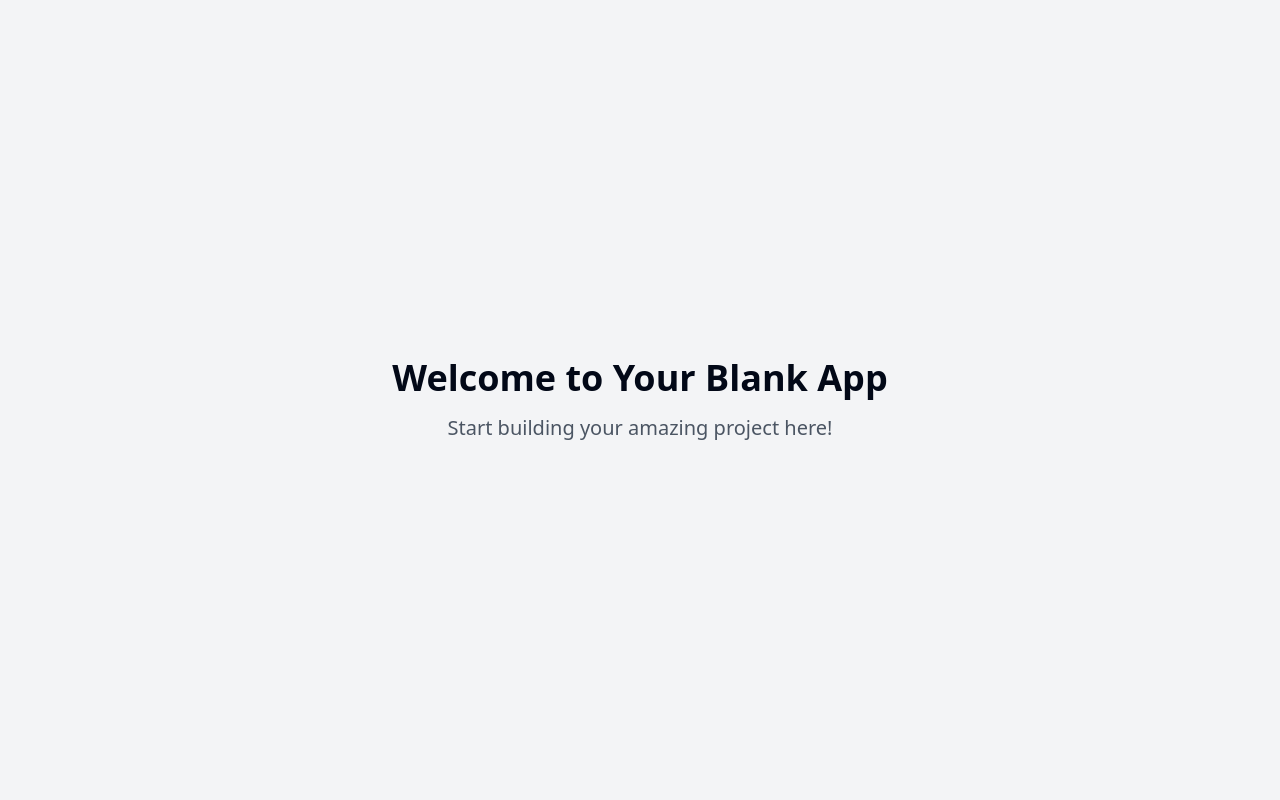
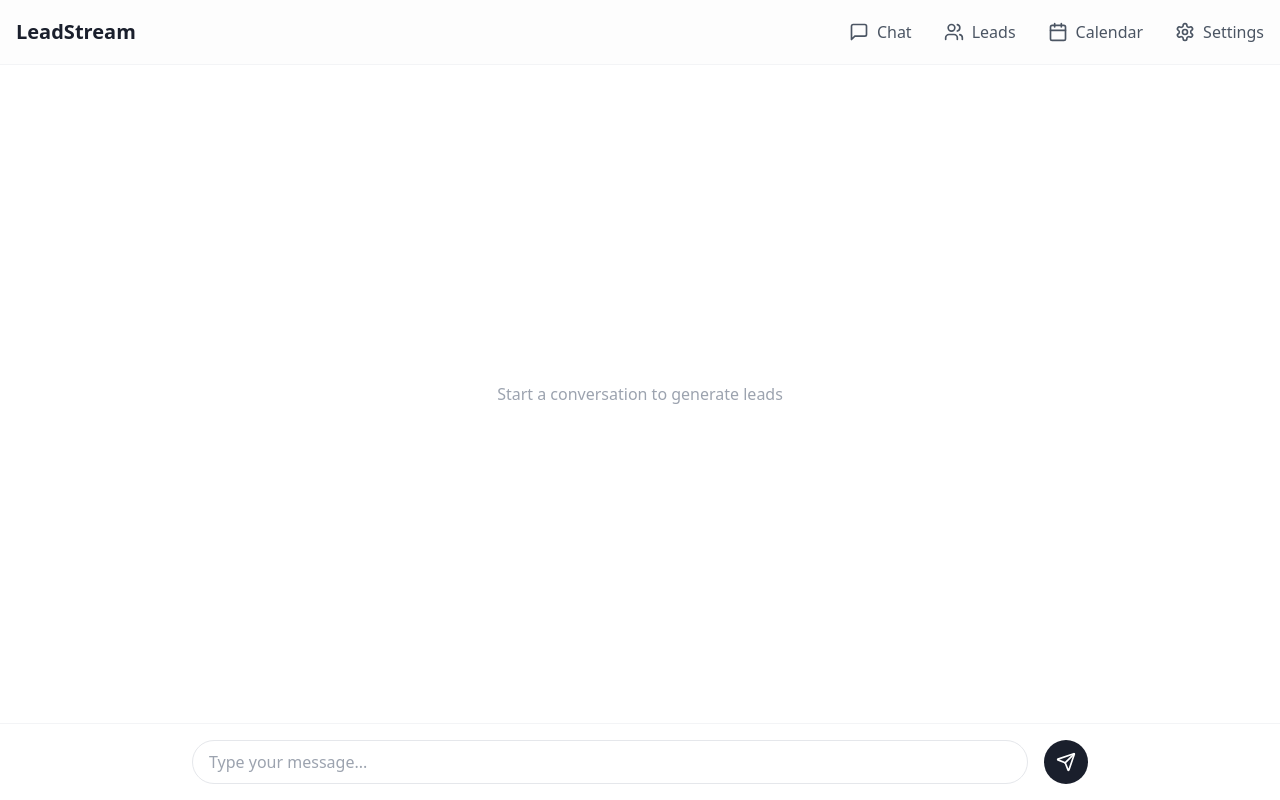
Before and after one commit to lattmamb/leadstream-cortex, a React (Vite) app: page / in a window 1280 px wide. Built offline with nearby package versions, Linux system fonts and the light colour scheme.

Commit message:
Implement AI Sales Lead Generator
This commit implements a new AI sales lead generator and CRM application.  The application will include features similar to Apollo.io, a Tesla-inspired theme, and a ChatGPT-style chat room as the main landing page.

```diff
--- /dev/null
+++ b/src/components/Chat/ChatInterface.tsx
@@ -0,0 +1,82 @@
+
+import { useState, useRef, useEffect } from "react";
+import { Send } from "lucide-react";
+
+import { ChatMessage } from "./ChatMessage";
+
+export const ChatInterface = () => {
+  const [messages, setMessages] = useState<Array<{ text: string; isAI: boolean }>>(
+    []
+  );
+  const [input, setInput] = useState("");
+  const messagesEndRef = useRef<HTMLDivElement>(null);
+
+  const scrollToBottom = () => {
+    messagesEndRef.current?.scrollIntoView({ behavior: "smooth" });
+  };
+
+  useEffect(() => {
+    scrollToBottom();
+  }, [messages]);
+
+  const handleSubmit = async (e: React.FormEvent) => {
+    e.preventDefault();
+    if (!input.trim()) return;
+
+    const newMessage = { text: input, isAI: false };
+    setMessages((prev) => [...prev, newMessage]);
+    setInput("");
+
+    // Simulate AI response
+    setTimeout(() => {
+      setMessages((prev) => [
+        ...prev,
+        {
+          text: "I'm your AI assistant. How can I help you generate leads today?",
+          isAI: true,
+        },
+      ]);
+    }, 1000);
+  };
+
+  return (
+    <div className="flex flex-col h-[calc(100vh-4rem)] bg-white">
+      <div className="flex-1 overflow-y-auto p-4">
+        {messages.length === 0 ? (
+          <div className="h-full flex items-center justify-center text-gray-400">
+            <p>Start a conversation to generate leads</p>
+          </div>
+        ) : (
+          messages.map((message, index) => (
+            <ChatMessage
+              key={index}
+              message={message.text}
+              isAI={message.isAI}
+            />
+          ))
+        )}
+        <div ref={messagesEndRef} />
+      </div>
+      <form
+        onSubmit={handleSubmit}
+        className="border-t border-gray-100 p-4 bg-white"
+      >
+        <div className="flex gap-4 max-w-4xl mx-auto">
+          <input
+            type="text"
+            value={input}
+            onChange={(e) => setInput(e.target.value)}
+            placeholder="Type your message..."
+            className="flex-1 px-4 py-2 rounded-full border border-gray-200 focus:outline-none focus:border-tesla-black transition-colors"
+          />
+          <button
+            type="submit"
+            className="bg-tesla-black text-white rounded-full p-3 hover:bg-tesla-gray-dark transition-colors"
+          >
+            <Send size={20} />
+          </button>
+        </div>
+      </form>
+    </div>
+  );
+};
--- /dev/null
+++ b/src/components/Chat/ChatMessage.tsx
@@ -0,0 +1,35 @@
+
+import { cn } from "@/lib/utils";
+
+interface ChatMessageProps {
+  message: string;
+  isAI?: boolean;
+  timestamp?: string;
+}
+
+export const ChatMessage = ({
+  message,
+  isAI = false,
+  timestamp = new Date().toLocaleTimeString(),
+}: ChatMessageProps) => {
+  return (
+    <div
+      className={cn(
+        "flex w-full mb-4 animate-fade-up",
+        isAI ? "justify-start" : "justify-end"
+      )}
+    >
+      <div
+        className={cn(
+          "max-w-[80%] px-4 py-3 rounded-2xl",
+          isAI
+            ? "bg-gray-100 text-tesla-black"
+            : "bg-tesla-black text-white ml-auto"
+        )}
+      >
+        <p className="text-sm md:text-base">{message}</p>
+        <span className="text-xs opacity-50 mt-1 block">{timestamp}</span>
+      </div>
+    </div>
+  );
+};
--- /dev/null
+++ b/src/components/Layout/Header.tsx
@@ -0,0 +1,47 @@
+
+import { MessageSquare, Users, Calendar, Settings } from "lucide-react";
+import { Link } from "react-router-dom";
+
+export const Header = () => {
+  return (
+    <header className="fixed top-0 left-0 right-0 z-50 bg-white/80 backdrop-blur-md border-b border-gray-100">
+      <div className="container mx-auto px-4">
+        <div className="flex items-center justify-between h-16">
+          <Link to="/" className="text-tesla-black font-semibold text-xl">
+            LeadStream
+          </Link>
+          <nav className="hidden md:flex items-center space-x-8">
+            <Link
+              to="/"
+              className="text-gray-600 hover:text-tesla-black transition-colors duration-200 flex items-center gap-2"
+            >
+              <MessageSquare size={20} />
+              <span>Chat</span>
+            </Link>
+            <Link
+              to="/leads"
+              className="text-gray-600 hover:text-tesla-black transition-colors duration-200 flex items-center gap-2"
+            >
+              <Users size={20} />
+              <span>Leads</span>
+            </Link>
+            <Link
+              to="/calendar"
+              className="text-gray-600 hover:text-tesla-black transition-colors duration-200 flex items-center gap-2"
+            >
+              <Calendar size={20} />
+              <span>Calendar</span>
+            </Link>
+            <Link
+              to="/settings"
+              className="text-gray-600 hover:text-tesla-black transition-colors duration-200 flex items-center gap-2"
+            >
+              <Settings size={20} />
+              <span>Settings</span>
+            </Link>
+          </nav>
+        </div>
+      </div>
+    </header>
+  );
+};
--- a/src/pages/Index.tsx
+++ b/src/pages/Index.tsx
@@ -1,12 +1,14 @@
-// Update this page (the content is just a fallback if you fail to update the page)
+
+import { Header } from "@/components/Layout/Header";
+import { ChatInterface } from "@/components/Chat/ChatInterface";
 
 const Index = () => {
   return (
-    <div className="min-h-screen flex items-center justify-center bg-gray-100">
-      <div className="text-center">
-        <h1 className="text-4xl font-bold mb-4">Welcome to Your Blank App</h1>
-        <p className="text-xl text-gray-600">Start building your amazing project here!</p>
-      </div>
+    <div className="min-h-screen bg-tesla-gray">
+      <Header />
+      <main className="pt-16">
+        <ChatInterface />
+      </main>
     </div>
   );
 };
--- a/tailwind.config.ts
+++ b/tailwind.config.ts
@@ -1,3 +1,4 @@
+
 import type { Config } from "tailwindcss";
 
 export default {
@@ -12,85 +13,78 @@ export default {
   theme: {
     container: {
       center: true,
-			padding: '2rem',
+      padding: "2rem",
       screens: {
-				'2xl': '1400px'
-			}
+        "2xl": "1400px",
+      },
     },
     extend: {
       colors: {
-				border: 'hsl(var(--border))',
-				input: 'hsl(var(--input))',
-				ring: 'hsl(var(--ring))',
-				background: 'hsl(var(--background))',
-				foreground: 'hsl(var(--foreground))',
+        tesla: {
+          black: "#1A1F2C",
+          red: "#E31937",
+          gray: "#F4F4F4",
+          "gray-dark": "#333333",
+        },
+        border: "hsl(var(--border))",
+        input: "hsl(var(--input))",
+        ring: "hsl(var(--ring))",
+        background: "hsl(var(--background))",
+        foreground: "hsl(var(--foreground))",
         primary: {
-					DEFAULT: 'hsl(var(--primary))',
-					foreground: 'hsl(var(--primary-foreground))'
+          DEFAULT: "hsl(var(--primary))",
+          foreground: "hsl(var(--primary-foreground))",
         },
         secondary: {
-					DEFAULT: 'hsl(var(--secondary))',
-					foreground: 'hsl(var(--secondary-foreground))'
+          DEFAULT: "hsl(var(--secondary))",
+          foreground: "hsl(var(--secondary-foreground))",
         },
         destructive: {
-					DEFAULT: 'hsl(var(--destructive))',
-					foreground: 'hsl(var(--destructive-foreground))'
+          DEFAULT: "hsl(var(--destructive))",
+          foreground: "hsl(var(--destructive-foreground))",
         },
         muted: {
-					DEFAULT: 'hsl(var(--muted))',
-					foreground: 'hsl(var(--muted-foreground))'
+          DEFAULT: "hsl(var(--muted))",
+          foreground: "hsl(var(--muted-foreground))",
         },
         accent: {
-					DEFAULT: 'hsl(var(--accent))',
-					foreground: 'hsl(var(--accent-foreground))'
+          DEFAULT: "hsl(var(--accent))",
+          foreground: "hsl(var(--accent-foreground))",
         },
         popover: {
-					DEFAULT: 'hsl(var(--popover))',
-					foreground: 'hsl(var(--popover-foreground))'
+          DEFAULT: "hsl(var(--popover))",
+          foreground: "hsl(var(--popover-foreground))",
         },
         card: {
-					DEFAULT: 'hsl(var(--card))',
-					foreground: 'hsl(var(--card-foreground))'
+          DEFAULT: "hsl(var(--card))",
+          foreground: "hsl(var(--card-foreground))",
         },
-				sidebar: {
-					DEFAULT: 'hsl(var(--sidebar-background))',
-					foreground: 'hsl(var(--sidebar-foreground))',
-					primary: 'hsl(var(--sidebar-primary))',
-					'primary-foreground': 'hsl(var(--sidebar-primary-foreground))',
-					accent: 'hsl(var(--sidebar-accent))',
-					'accent-foreground': 'hsl(var(--sidebar-accent-foreground))',
-					border: 'hsl(var(--sidebar-border))',
-					ring: 'hsl(var(--sidebar-ring))'
-				}
-			},
-			borderRadius: {
-				lg: 'var(--radius)',
-				md: 'calc(var(--radius) - 2px)',
-				sm: 'calc(var(--radius) - 4px)'
       },
       keyframes: {
-				'accordion-down': {
-					from: {
-						height: '0'
+        "fade-up": {
+          "0%": {
+            opacity: "0",
+            transform: "translateY(10px)",
           },
-					to: {
-						height: 'var(--radix-accordion-content-height)'
-					}
+          "100%": {
+            opacity: "1",
+            transform: "translateY(0)",
           },
-				'accordion-up': {
-					from: {
-						height: 'var(--radix-accordion-content-height)'
         },
-					to: {
-						height: '0'
-					}
-				}
+        "fade-in": {
+          "0%": {
+            opacity: "0",
+          },
+          "100%": {
+            opacity: "1",
+          },
+        },
       },
       animation: {
-				'accordion-down': 'accordion-down 0.2s ease-out',
-				'accordion-up': 'accordion-up 0.2s ease-out'
-			}
-		}
+        "fade-up": "fade-up 0.5s ease-out",
+        "fade-in": "fade-in 0.3s ease-out",
+      },
+    },
   },
   plugins: [require("tailwindcss-animate")],
 } satisfies Config;
```
Lines whose indentation alone changed are shown as unchanged.
